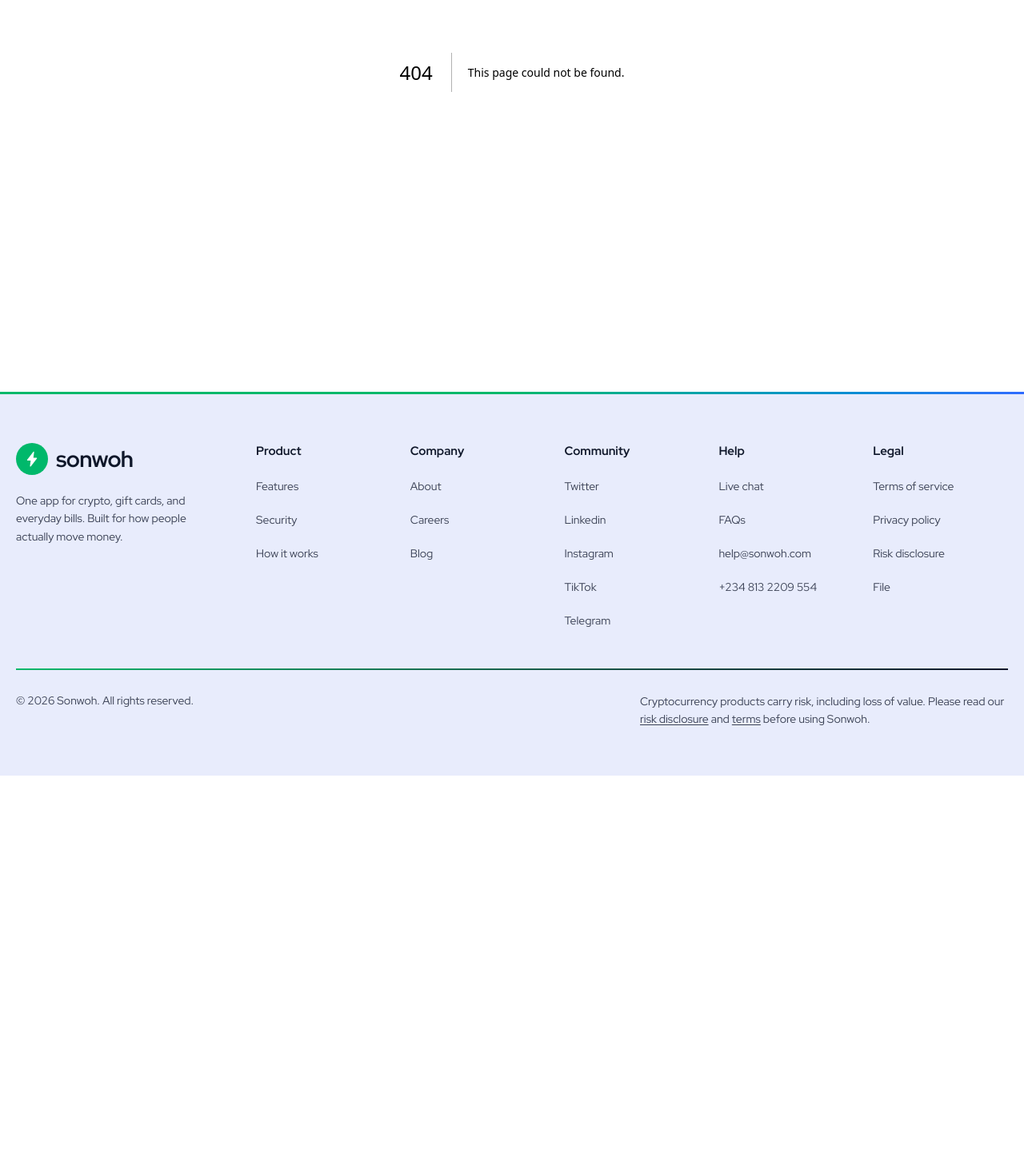
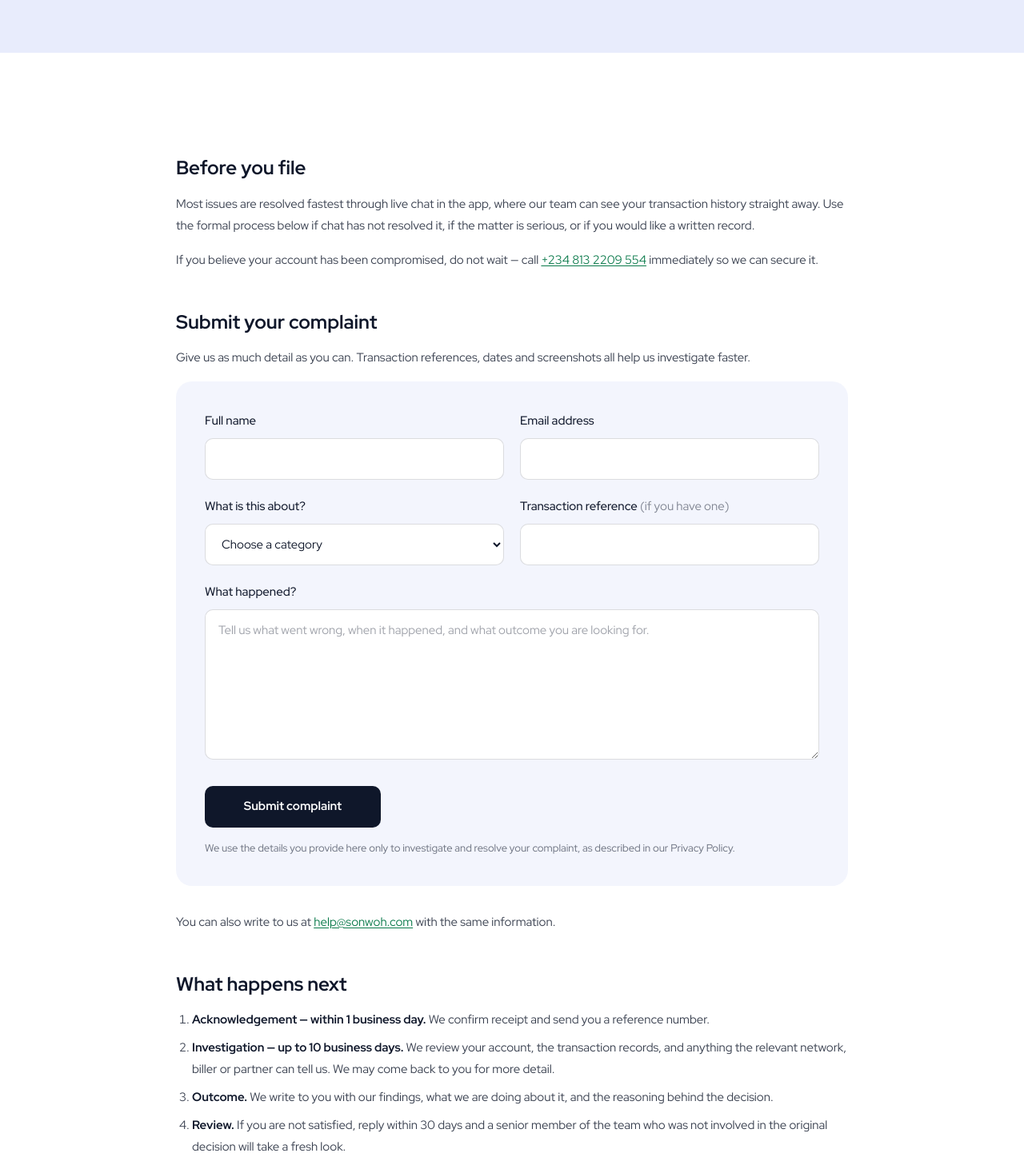
Before and after one commit to Lonepay/sonwoh, a Next.js app: page /legal/file in a window 1280 px wide. Before the commit this address had no page. Shown: the part 416-1883 px from the top of the page at 80% size. Before the commit the page ends 1386 px from the top, so only its background shows below. Built offline with nearby package versions, Linux system fonts and the light colour scheme.

Commit message:
file a complaint page

```diff
--- /dev/null
+++ b/src/app/legal/file/page.tsx
@@ -0,0 +1,92 @@
+// The design's Legal column lists this link simply as "File". Read as the
+// complaints route that the Terms point at. Have counsel review before launch.
+import type { Metadata } from "next";
+import Link from "next/link";
+import LegalPage from "@/components/LegalPage";
+import ComplaintForm from "@/components/ComplaintForm";
+
+export const metadata: Metadata = {
+  title: "File a Complaint",
+  description:
+    "How to raise a formal complaint with Sonwoh, what happens after you do, and how long each stage takes.",
+};
+
+export default function FilePage() {
+  return (
+    <LegalPage
+      title="File a Complaint"
+      summary="If something has gone wrong, tell us. This page explains how to raise a formal complaint, what we do with it, and how long each stage takes."
+    >
+      <h2 id="before">Before you file</h2>
+      <p>
+        Most issues are resolved fastest through live chat in the app, where our
+        team can see your transaction history straight away. Use the formal
+        process below if chat has not resolved it, if the matter is serious, or
+        if you would like a written record.
+      </p>
+      <p>
+        If you believe your account has been compromised, do not wait &mdash;
+        call <a href="tel:+2348132209554">+234 813 2209 554</a> immediately so
+        we can secure it.
+      </p>
+
+      <h2 id="form">Submit your complaint</h2>
+      <p>
+        Give us as much detail as you can. Transaction references, dates and
+        screenshots all help us investigate faster.
+      </p>
+
+      <div className="my-8">
+        <ComplaintForm />
+      </div>
+
+      <p>
+        You can also write to us at{" "}
+        <a href="mailto:help@sonwoh.com">help@sonwoh.com</a> with the same
+        information.
+      </p>
+
+      <h2 id="what-happens">What happens next</h2>
+      <ol>
+        <li>
+          <strong>Acknowledgement &mdash; within 1 business day.</strong> We
+          confirm receipt and send you a reference number.
+        </li>
+        <li>
+          <strong>Investigation &mdash; up to 10 business days.</strong> We
+          review your account, the transaction records, and anything the
+          relevant network, biller or partner can tell us. We may come back to
+          you for more detail.
+        </li>
+        <li>
+          <strong>Outcome.</strong> We write to you with our findings, what we
+          are doing about it, and the reasoning behind the decision.
+        </li>
+        <li>
+          <strong>Review.</strong> If you are not satisfied, reply within 30
+          days and a senior member of the team who was not involved in the
+          original decision will take a fresh look.
+        </li>
+      </ol>
+      <p>
+        Complex cases &mdash; particularly those involving a third-party biller,
+        a blockchain network, or a law enforcement request &mdash; can take
+        longer. Where that happens we will tell you why and keep you updated.
+      </p>
+
+      <h2 id="escalate">If we cannot resolve it</h2>
+      <p>
+        If you remain dissatisfied after our review, you may escalate the matter
+        to the relevant Nigerian regulator or consumer protection body for the
+        service in question. We will provide the records you need to do so.
+      </p>
+
+      <h2 id="related">Related documents</h2>
+      <p>
+        <Link href="/legal/terms">Terms of Service</Link> &middot;{" "}
+        <Link href="/legal/privacy">Privacy Policy</Link> &middot;{" "}
+        <Link href="/legal/risk-disclosure">Risk Disclosure</Link>
+      </p>
+    </LegalPage>
+  );
+}
```
